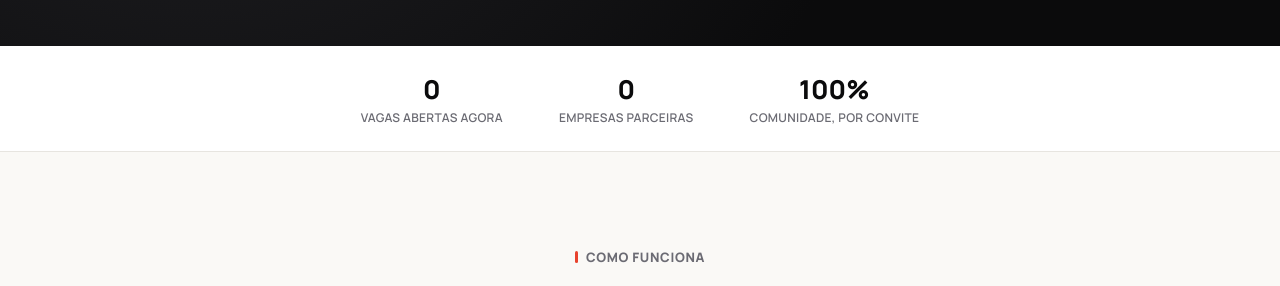
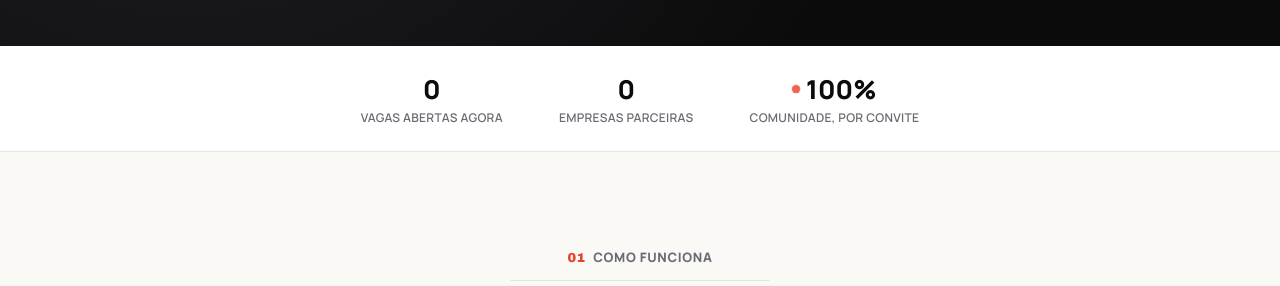
Before and after one commit to Dsguedes0/HUB-Multiplique-web-, a Next.js app: page / in a window 1280 px wide. Shown: the part 497-783 px from the top of the page. Built offline with nearby package versions, Linux system fonts and the light colour scheme; no server answers; the database is empty.

Commit message:
Adiciona dinamica de scroll (dragonfly.xyz) na landing: progress bar, reveal on-scroll, contador animado, textura de pontos no hero

```diff
--- a/src/app/globals.css
+++ b/src/app/globals.css
@@ -82,3 +82,21 @@ select {
 .anim-pulse {
   animation: hub-soft-pulse 2.4s ease-in-out infinite;
 }
+
+/* Subtle dot-grid backdrop used behind hero copy — brand red only, very low opacity. */
+.hub-dot-grid {
+  background-image: radial-gradient(rgba(232, 67, 46, 0.5) 1px, transparent 1px);
+  background-size: 24px 24px;
+  -webkit-mask-image: radial-gradient(ellipse 60% 60% at 50% 40%, black 0%, transparent 72%);
+  mask-image: radial-gradient(ellipse 60% 60% at 50% 40%, black 0%, transparent 72%);
+}
+
+/* Numbered section eyebrow, e.g. "01 — Como funciona" with a hairline rule beneath. */
+.hub-section-tag {
+  display: inline-flex;
+  align-items: baseline;
+  gap: 0.5rem;
+  font-family: var(--font-display), sans-serif;
+  font-size: 13px;
+  color: var(--hub-red);
+}
--- a/src/app/page.tsx
+++ b/src/app/page.tsx
@@ -3,6 +3,9 @@ import { redirect } from "next/navigation";
 import { createClient } from "@/lib/supabase/server";
 import { Logo, LogoMark } from "@/components/Logo";
 import { roleHome } from "@/lib/roles";
+import { Reveal } from "@/components/Reveal";
+import { AnimatedCounter } from "@/components/AnimatedCounter";
+import { ScrollProgress } from "@/components/ScrollProgress";
 
 export default async function Home() {
   const supabase = await createClient();
@@ -49,6 +52,8 @@ const PASSOS = [
 function LandingPage({ vagasCount, empresasCount }: { vagasCount: number; empresasCount: number }) {
   return (
     <div className="min-h-screen bg-hub-paper">
+      <ScrollProgress />
+
       {/* Header */}
       <header className="sticky top-0 z-40 flex items-center justify-between border-b border-white/[.06] bg-hub-black/90 px-4 py-3 backdrop-blur-md sm:px-7 sm:py-3.5">
         <Logo variant="dark-bg" size={32} showSub={false} />
@@ -65,6 +70,7 @@ function LandingPage({ vagasCount, empresasCount }: { vagasCount: number; empres
         className="relative overflow-hidden px-5 py-16 text-white sm:px-7 md:px-16 md:py-24"
         style={{ background: "radial-gradient(circle at 15% 15%, #232327, var(--hub-black) 62%)" }}
       >
+        <div className="hub-dot-grid pointer-events-none absolute inset-0 opacity-[.12]" />
         <div
           className="pointer-events-none absolute -right-40 -top-40 h-[480px] w-[480px] rounded-full"
           style={{ background: "radial-gradient(circle, rgba(232,67,46,.18), transparent 70%)" }}
@@ -96,47 +102,57 @@ function LandingPage({ vagasCount, empresasCount }: { vagasCount: number; empres
 
       {/* Faixa de estatísticas */}
       <section className="border-b border-hub-line bg-white px-5 py-6 sm:px-7 md:px-16">
-        <div className="mx-auto flex max-w-[900px] flex-wrap items-center justify-center gap-x-8 gap-y-4 text-center sm:gap-x-14">
+        <Reveal className="mx-auto flex max-w-[900px] flex-wrap items-center justify-center gap-x-8 gap-y-4 text-center sm:gap-x-14">
           <div>
-            <div className="text-[26px] font-extrabold">{vagasCount}</div>
+            <div className="text-[26px] font-extrabold">
+              <AnimatedCounter value={vagasCount} />
+            </div>
             <div className="text-[12px] font-semibold uppercase tracking-wide text-hub-muted-2">Vagas abertas agora</div>
           </div>
           <div>
-            <div className="text-[26px] font-extrabold">{empresasCount}</div>
+            <div className="text-[26px] font-extrabold">
+              <AnimatedCounter value={empresasCount} />
+            </div>
             <div className="text-[12px] font-semibold uppercase tracking-wide text-hub-muted-2">Empresas parceiras</div>
           </div>
           <div>
-            <div className="text-[26px] font-extrabold">100%</div>
+            <div className="flex items-center justify-center gap-1.5 text-[26px] font-extrabold">
+              <span className="anim-pulse inline-block h-2 w-2 rounded-full bg-hub-red" />
+              100%
+            </div>
             <div className="text-[12px] font-semibold uppercase tracking-wide text-hub-muted-2">Comunidade, por convite</div>
           </div>
-        </div>
+        </Reveal>
       </section>
 
       {/* Como funciona */}
       <section id="como-funciona" className="mx-auto max-w-[1080px] px-5 py-16 sm:px-7 md:px-16 md:py-24">
-        <div className="mb-10 text-center md:mb-14">
-          <div className="mb-3 flex items-center justify-center gap-2 text-[13px] font-extrabold uppercase tracking-wider text-hub-muted-2">
-            <span className="h-3 w-[3px] rounded-sm bg-hub-red" /> Como funciona
+        <Reveal className="mb-10 text-center md:mb-14">
+          <div className="mx-auto mb-4 flex max-w-[260px] items-baseline justify-center gap-2 border-b border-hub-line pb-3">
+            <span className="hub-section-tag">01</span>
+            <span className="text-[13px] font-extrabold uppercase tracking-wider text-hub-muted-2">Como funciona</span>
           </div>
           <h2 className="text-[28px] font-extrabold tracking-tight">Do currículo à entrevista, com clareza</h2>
-        </div>
+        </Reveal>
         <div className="grid gap-5 md:grid-cols-3">
-          {PASSOS.map((p) => (
-            <div
-              key={p.n}
-              className="rounded-2xl border border-hub-line bg-white p-7 shadow-[0_8px_24px_rgba(0,0,0,.06)] transition-all duration-[240ms] ease-[cubic-bezier(.22,1,.36,1)] hover:-translate-y-1 hover:shadow-[0_16px_36px_rgba(0,0,0,.12)]"
-            >
-              <div className="mb-4 font-display text-[28px] text-hub-red">{p.n}</div>
-              <div className="mb-2 text-[15px] font-extrabold">{p.titulo}</div>
-              <p className="text-[13.5px] leading-relaxed text-hub-muted-2">{p.desc}</p>
-            </div>
+          {PASSOS.map((p, i) => (
+            <Reveal key={p.n} delay={i * 90} className="h-full">
+              <div className="group relative h-full overflow-hidden rounded-2xl border border-hub-line bg-white p-7 shadow-[0_8px_24px_rgba(0,0,0,.06)] transition-all duration-[240ms] ease-[cubic-bezier(.22,1,.36,1)] hover:-translate-y-1 hover:shadow-[0_16px_36px_rgba(0,0,0,.12)]">
+                <span className="absolute inset-x-0 top-0 h-[3px] origin-left scale-x-0 bg-hub-red transition-transform duration-300 ease-out group-hover:scale-x-100" />
+                <div className="mb-4 font-display text-[28px] text-hub-red transition-transform duration-300 ease-out group-hover:-translate-y-0.5">
+                  {p.n}
+                </div>
+                <div className="mb-2 text-[15px] font-extrabold">{p.titulo}</div>
+                <p className="text-[13.5px] leading-relaxed text-hub-muted-2">{p.desc}</p>
+              </div>
+            </Reveal>
           ))}
         </div>
       </section>
 
       {/* CTA final */}
       <section className="px-5 pb-16 sm:px-7 md:px-16 md:pb-24">
-        <div className="mx-auto flex max-w-[1080px] flex-col items-center justify-between gap-6 rounded-[24px] bg-hub-black px-6 py-10 text-center text-white sm:px-10 sm:py-12 md:flex-row md:text-left">
+        <Reveal className="mx-auto flex max-w-[1080px] flex-col items-center justify-between gap-6 rounded-[24px] bg-hub-black px-6 py-10 text-center text-white sm:px-10 sm:py-12 md:flex-row md:text-left">
           <div>
             <div className="mb-2 text-[20px] font-extrabold">Faz parte da comunidade Poiema?</div>
             <p className="max-w-md text-[13.5px] leading-relaxed text-[#c9c9cf]">
@@ -149,7 +165,7 @@ function LandingPage({ vagasCount, empresasCount }: { vagasCount: number; empres
           >
             Entrar com meu convite
           </Link>
-        </div>
+        </Reveal>
       </section>
 
       {/* Footer */}
--- /dev/null
+++ b/src/components/AnimatedCounter.tsx
@@ -0,0 +1,52 @@
+"use client";
+
+import { useEffect, useRef, useState } from "react";
+
+function prefersReducedMotion() {
+  return typeof window !== "undefined" && window.matchMedia("(prefers-reduced-motion: reduce)").matches;
+}
+
+/**
+ * Counts up from 0 to `value` once the element scrolls into view.
+ * Respects prefers-reduced-motion (renders the final value immediately).
+ */
+export function AnimatedCounter({ value, suffix = "" }: { value: number; suffix?: string }) {
+  const ref = useRef<HTMLSpanElement>(null);
+  const [display, setDisplay] = useState(() => (prefersReducedMotion() ? value : 0));
+  const started = useRef(false);
+
+  useEffect(() => {
+    const el = ref.current;
+    if (!el || prefersReducedMotion()) return;
+
+    const observer = new IntersectionObserver(
+      ([entry]) => {
+        if (entry.isIntersecting && !started.current) {
+          started.current = true;
+          const duration = 900;
+          const start = performance.now();
+
+          const tick = (now: number) => {
+            const progress = Math.min(1, (now - start) / duration);
+            const eased = 1 - Math.pow(1 - progress, 3);
+            setDisplay(Math.round(eased * value));
+            if (progress < 1) requestAnimationFrame(tick);
+          };
+
+          requestAnimationFrame(tick);
+          observer.disconnect();
+        }
+      },
+      { threshold: 0.4 }
+    );
+    observer.observe(el);
+    return () => observer.disconnect();
+  }, [value]);
+
+  return (
+    <span ref={ref}>
+      {display}
+      {suffix}
+    </span>
+  );
+}
--- /dev/null
+++ b/src/components/Reveal.tsx
@@ -0,0 +1,51 @@
+"use client";
+
+import { useEffect, useRef, useState } from "react";
+
+/**
+ * Fades + slides children into place the first time they scroll into view.
+ * Respects prefers-reduced-motion (shows content immediately, no animation).
+ */
+export function Reveal({
+  children,
+  delay = 0,
+  className = "",
+}: {
+  children: React.ReactNode;
+  delay?: number;
+  className?: string;
+}) {
+  const ref = useRef<HTMLDivElement>(null);
+  const [visible, setVisible] = useState(
+    () => typeof window !== "undefined" && window.matchMedia("(prefers-reduced-motion: reduce)").matches
+  );
+
+  useEffect(() => {
+    const el = ref.current;
+    if (!el || window.matchMedia("(prefers-reduced-motion: reduce)").matches) return;
+
+    const observer = new IntersectionObserver(
+      ([entry]) => {
+        if (entry.isIntersecting) {
+          setVisible(true);
+          observer.disconnect();
+        }
+      },
+      { threshold: 0.15, rootMargin: "0px 0px -60px 0px" }
+    );
+    observer.observe(el);
+    return () => observer.disconnect();
+  }, []);
+
+  return (
+    <div
+      ref={ref}
+      className={`transition-all duration-700 ease-[cubic-bezier(.22,1,.36,1)] ${
+        visible ? "translate-y-0 opacity-100" : "translate-y-5 opacity-0"
+      } ${className}`}
+      style={{ transitionDelay: visible ? `${delay}ms` : "0ms" }}
+    >
+      {children}
+    </div>
+  );
+}
--- /dev/null
+++ b/src/components/ScrollProgress.tsx
@@ -0,0 +1,29 @@
+"use client";
+
+import { useEffect, useState } from "react";
+
+/** Thin fixed bar at the very top of the viewport that fills as the page is scrolled. */
+export function ScrollProgress() {
+  const [progress, setProgress] = useState(0);
+
+  useEffect(() => {
+    const onScroll = () => {
+      const doc = document.documentElement;
+      const scrollTop = doc.scrollTop || document.body.scrollTop;
+      const scrollHeight = doc.scrollHeight - doc.clientHeight;
+      setProgress(scrollHeight > 0 ? (scrollTop / scrollHeight) * 100 : 0);
+    };
+    onScroll();
+    window.addEventListener("scroll", onScroll, { passive: true });
+    return () => window.removeEventListener("scroll", onScroll);
+  }, []);
+
+  return (
+    <div className="pointer-events-none fixed left-0 top-0 z-50 h-[2px] w-full">
+      <div
+        className="h-full bg-hub-red transition-[width] duration-150 ease-out"
+        style={{ width: `${progress}%` }}
+      />
+    </div>
+  );
+}
```
